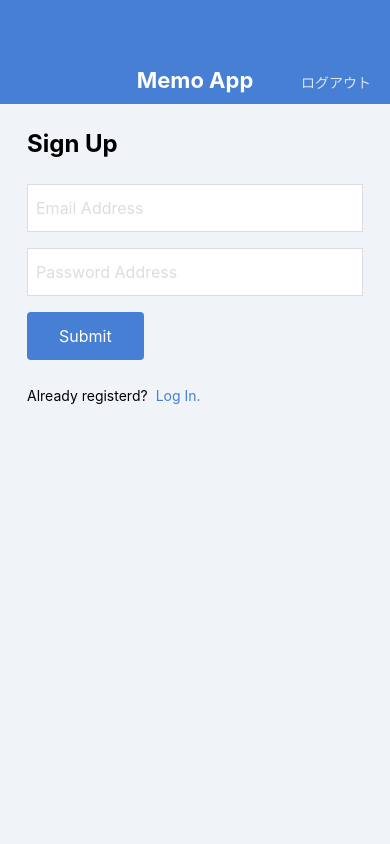
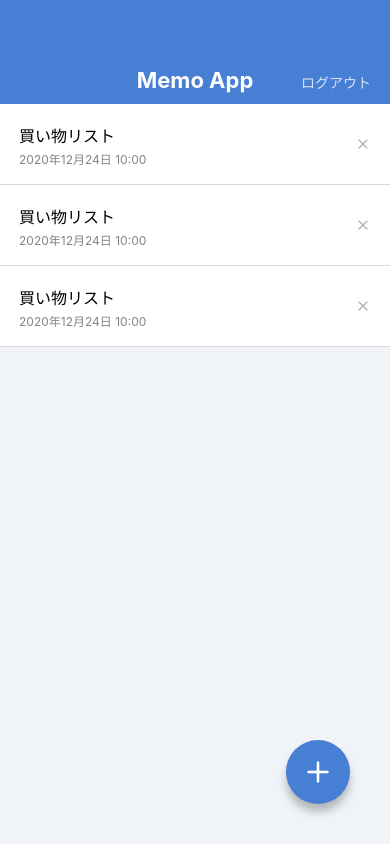
Before and after one commit to a-yazy/MemoApp, a React Native app: screen /MemoList in a window 390 px wide. Built offline with nearby package versions, Linux system fonts and the light colour scheme.

Commit message:
Make componets tauchable

```diff
--- a/App.jsx
+++ b/App.jsx
@@ -13,10 +13,10 @@
 */
 import React from 'react';
 
-import SignUpScreen from './src/screens/SignUpScreen';
+import MemoListScreen from './src/screens/MemoListScreen';
 
 export default function App() {
   return (
-    <SignUpScreen />
+    <MemoListScreen />
   );
 }
--- a/src/components/Button.jsx
+++ b/src/components/Button.jsx
@@ -1,20 +1,24 @@
 import React from 'react';
-import { string } from 'prop-types';
+import { string, func } from 'prop-types';
 import {
-  StyleSheet, View, Text,
+  StyleSheet, Text, TouchableOpacity,
 } from 'react-native';
 
 export default function Button(props) {
-  const { label } = props;
+  const { label, onPress } = props;
   return (
-    <View style={styles.buttonContainer}>
+    <TouchableOpacity style={styles.buttonContainer} onPress={onPress}>
       <Text style={styles.buttonLabel}>{label}</Text>
-    </View>
+    </TouchableOpacity>
   );
 }
 
 Button.propTypes = {
   label: string.isRequired,
+  onPress: func,
+};
+Button.defaultProps = {
+  onPress: null,
 };
 
 const styles = StyleSheet.create({
--- a/src/components/CircleButton.jsx
+++ b/src/components/CircleButton.jsx
@@ -1,23 +1,25 @@
 import React from 'react';
-import { StyleSheet, View } from 'react-native';
-import { string, shape } from 'prop-types';
+import { StyleSheet, TouchableOpacity } from 'react-native';
+import { string, shape, func } from 'prop-types';
 import { Feather } from '@expo/vector-icons';
 
 export default function CircleButton(props) {
-  const { style, name } = props;
+  const { style, name, onPress } = props;
   return (
-    <View style={[styles.circleButton, style]}>
+    <TouchableOpacity style={[styles.circleButton, style]} onPress={onPress}>
       <Feather name={name} size={32} color="white" />
-    </View>
+    </TouchableOpacity>
   );
 }
 
 CircleButton.propTypes = {
   style: shape(),
   name: string.isRequired,
+  onPress: func,
 };
 CircleButton.defaultProps = {
   style: null,
+  onPress: null,
 };
 
 const styles = StyleSheet.create({
--- a/src/components/MemoList.jsx
+++ b/src/components/MemoList.jsx
@@ -1,5 +1,7 @@
 import React from 'react';
-import { StyleSheet, Text, View } from 'react-native';
+import {
+  StyleSheet, Text, View, TouchableOpacity,
+} from 'react-native';
 import { Feather } from '@expo/vector-icons';
 
 export default function MemoList() {
@@ -10,27 +12,27 @@
           <Text style={styles.memoListItemTitle}>買い物リスト</Text>
           <Text style={styles.memoListItemDate}>2020年12月24日 10:00</Text>
         </View>
-        <View>
+        <TouchableOpacity>
           <Feather name="x" size={16} color="#B0B0B0" />
-        </View>
+        </TouchableOpacity>
       </View>
       <View style={styles.memoListItem}>
         <View>
           <Text style={styles.memoListItemTitle}>買い物リスト</Text>
           <Text style={styles.memoListItemDate}>2020年12月24日 10:00</Text>
         </View>
-        <View>
+        <TouchableOpacity>
           <Feather name="x" size={16} color="#B0B0B0" />
-        </View>
+        </TouchableOpacity>
       </View>
       <View style={styles.memoListItem}>
         <View>
           <Text style={styles.memoListItemTitle}>買い物リスト</Text>
           <Text style={styles.memoListItemDate}>2020年12月24日 10:00</Text>
         </View>
-        <View>
+        <TouchableOpacity>
           <Feather name="x" size={16} color="#B0B0B0" />
-        </View>
+        </TouchableOpacity>
       </View>
     </View>
   );
--- a/src/screens/LogInScreen.jsx
+++ b/src/screens/LogInScreen.jsx
@@ -1,6 +1,6 @@
 import React from 'react';
 import {
-  StyleSheet, View, Text, TextInput, KeyboardAvoidingView,
+  StyleSheet, View, Text, TextInput, KeyboardAvoidingView, TouchableOpacity,
 } from 'react-native';
 
 import AppBar from '../components/AppBar';
@@ -20,7 +20,7 @@
 
         <View style={styles.footer}>
           <Text style={styles.footerText}>Not registerd?</Text>
-          <Text style={styles.footerLink}>Sign up here!</Text>
+          <TouchableOpacity><Text style={styles.footerLink}>Sign up here!</Text></TouchableOpacity>
         </View>
 
       </View>
--- a/src/screens/SignUpScreen.jsx
+++ b/src/screens/SignUpScreen.jsx
@@ -1,6 +1,6 @@
 import React from 'react';
 import {
-  StyleSheet, View, Text, TextInput, KeyboardAvoidingView,
+  StyleSheet, View, Text, TextInput, KeyboardAvoidingView, TouchableOpacity,
 } from 'react-native';
 
 import AppBar from '../components/AppBar';
@@ -20,7 +20,7 @@
 
         <View style={styles.footer}>
           <Text style={styles.footerText}>Already registerd?</Text>
-          <Text style={styles.footerLink}>Log In.</Text>
+          <TouchableOpacity><Text style={styles.footerLink}>Log In.</Text></TouchableOpacity>
         </View>
 
       </View>
```
